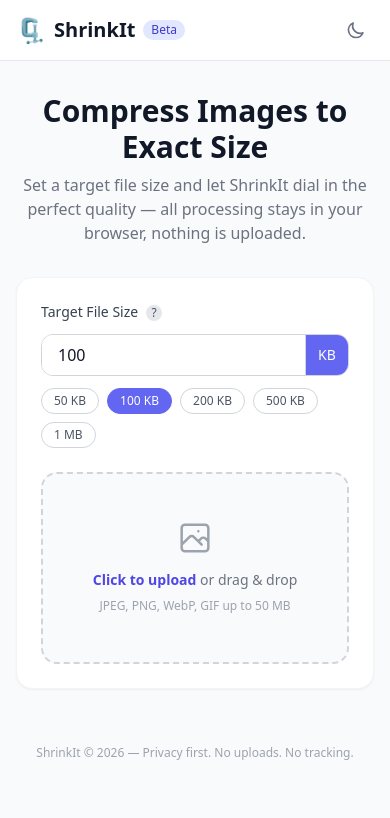
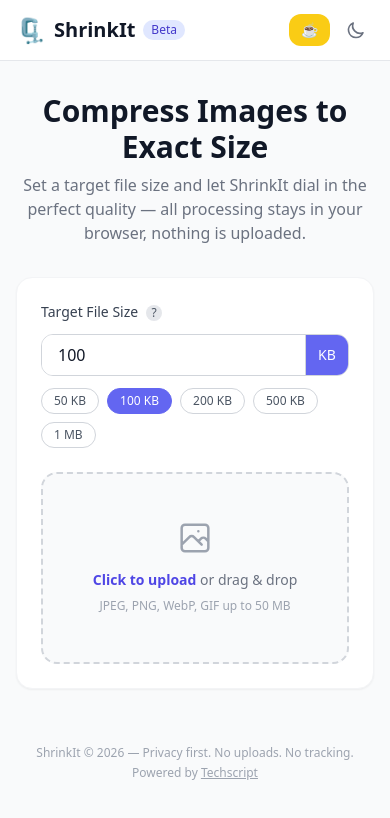
Before and after one commit to ppsk2011/Shrinkit, a React (Vite) app: page / in a window 390 px wide. Shown: the top 818 px of the page. Built offline with nearby package versions, Linux system fonts and the light colour scheme.

Commit message:
Add DonateButton, Techscript footer, and fix mobile header layout
Co-authored-by: ppsk2011 <7418654+ppsk2011@users.noreply.github.com>

```diff
--- a/src/App.tsx
+++ b/src/App.tsx
@@ -1,4 +1,5 @@
 import { useState, useCallback, useEffect } from 'react'
+import DonateButton from './components/DonateButton'
 import UploadArea from './components/UploadArea'
 import TargetSizeInput from './components/TargetSizeInput'
 import CompressionPreview from './components/CompressionPreview'
@@ -93,17 +94,19 @@ export default function App() {
     <div className="min-h-screen bg-gray-50 dark:bg-gray-900 transition-colors">
       {/* Header */}
       <header className="bg-white dark:bg-gray-800 border-b border-gray-200 dark:border-gray-700 sticky top-0 z-10">
-        <div className="max-w-4xl mx-auto px-4 py-3 flex items-center justify-between">
-          <div className="flex items-center gap-2">
+        <div className="max-w-4xl mx-auto px-4 py-3 flex items-center justify-between gap-2">
+          <div className="flex items-center gap-2 min-w-0">
             <span className="text-2xl">🗜️</span>
             <span className="font-bold text-xl text-gray-900 dark:text-white">ShrinkIt</span>
             <span className="text-xs bg-primary-100 dark:bg-primary-900/40 text-primary-700 dark:text-primary-300 px-2 py-0.5 rounded-full">Beta</span>
           </div>
-          <button
-            onClick={() => setDarkMode((d) => !d)}
-            className="p-2 rounded-xl text-gray-500 dark:text-gray-400 hover:bg-gray-100 dark:hover:bg-gray-700 transition-colors"
-            aria-label="Toggle dark mode"
-          >
+          <div className="flex items-center gap-2 flex-shrink-0">
+            <DonateButton />
+            <button
+              onClick={() => setDarkMode((d) => !d)}
+              className="p-2 rounded-xl text-gray-500 dark:text-gray-400 hover:bg-gray-100 dark:hover:bg-gray-700 transition-colors"
+              aria-label="Toggle dark mode"
+            >
             {darkMode ? (
               <svg className="w-5 h-5" fill="none" stroke="currentColor" viewBox="0 0 24 24">
                 <path strokeLinecap="round" strokeLinejoin="round" strokeWidth={2}
@@ -116,6 +119,7 @@ export default function App() {
               </svg>
             )}
           </button>
+          </div>
         </div>
       </header>
 
@@ -175,8 +179,19 @@ export default function App() {
         )}
       </main>
 
-      <footer className="max-w-4xl mx-auto px-4 py-6 text-center text-xs text-gray-400 dark:text-gray-600">
-        ShrinkIt © {new Date().getFullYear()} — Privacy first. No uploads. No tracking.
+      <footer className="max-w-4xl mx-auto px-4 py-6 text-center text-xs text-gray-400 dark:text-gray-600 space-y-1">
+        <p>ShrinkIt © {new Date().getFullYear()} — Privacy first. No uploads. No tracking.</p>
+        <p>
+          Powered by{' '}
+          <a
+            href="https://www.techscript.ca"
+            target="_blank"
+            rel="noopener noreferrer"
+            className="underline hover:text-gray-600 dark:hover:text-gray-400 transition-colors"
+          >
+            Techscript
+          </a>
+        </p>
       </footer>
     </div>
   )
--- /dev/null
+++ b/src/components/DonateButton.tsx
@@ -0,0 +1,15 @@
+export default function DonateButton() {
+  return (
+    <a
+      href="https://buymeacoffee.com/techscriptx"
+      target="_blank"
+      rel="noopener noreferrer"
+      className="inline-flex items-center gap-1.5 px-3 py-1.5 rounded-xl text-sm font-semibold bg-yellow-400 hover:bg-yellow-500 text-yellow-900 transition-colors"
+      aria-label="Buy me a coffee — support ShrinkIt"
+      title="Support ShrinkIt — all features stay free"
+    >
+      <span>☕</span>
+      <span className="hidden sm:inline">Buy me a coffee</span>
+    </a>
+  )
+}
```
